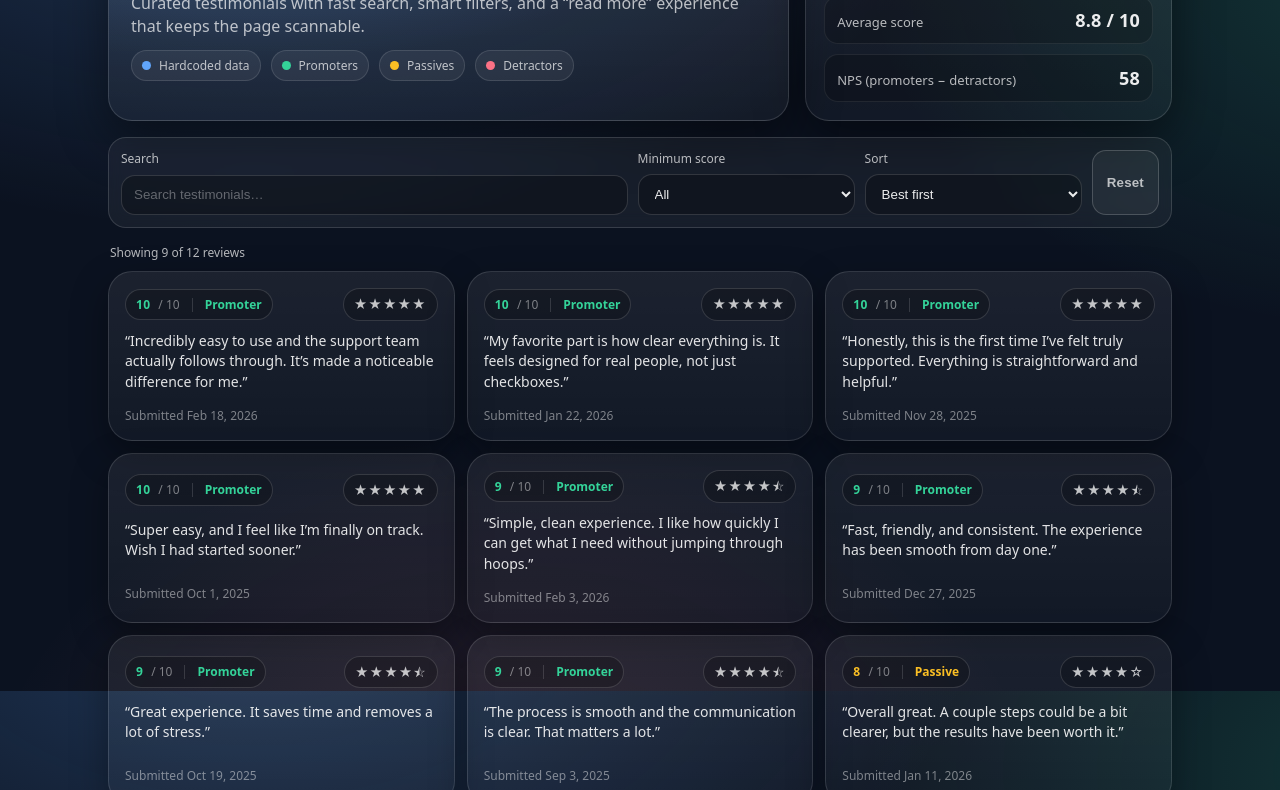
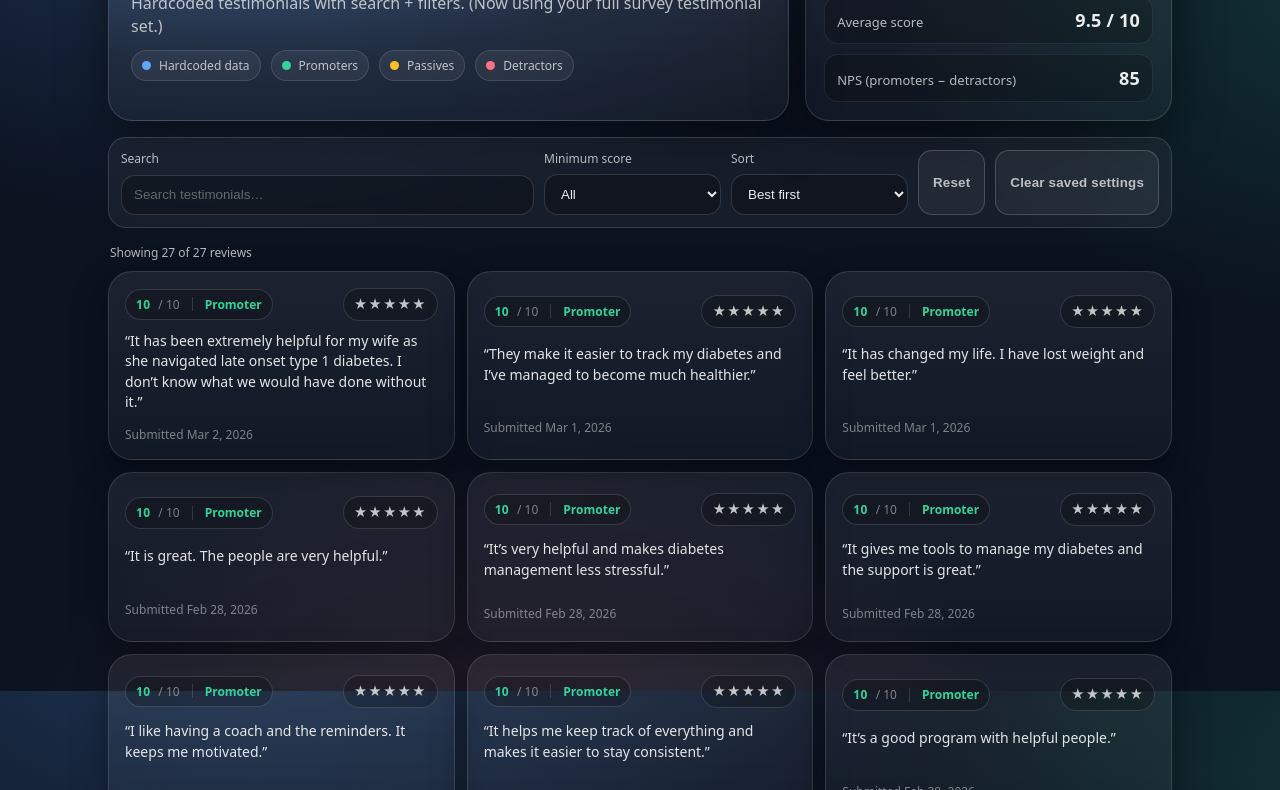
Before and after one commit to Iamtheoldman/reviews-page, a plain HTML site: page index.html in a window 1280 px wide. Shown: the part 109-899 px from the top of the page. Drawn offline with Linux system fonts and the light colour scheme.

Commit message:
Use full hardcoded survey testimonials

```diff
--- a/index.html
+++ b/index.html
@@ -7,8 +7,6 @@
   <style>
     :root{
       --bg:#0b1220;
-      --panel:rgba(255,255,255,.06);
-      --panel2:rgba(255,255,255,.08);
       --text:rgba(255,255,255,.92);
       --muted:rgba(255,255,255,.70);
       --faint:rgba(255,255,255,.45);
@@ -39,7 +37,6 @@
 
     .wrap{max-width:1100px;margin:0 auto;padding:28px 18px 64px}
 
-    /* Top */
     .top{
       display:grid;
       grid-template-columns: 1.3fr .7fr;
@@ -100,6 +97,7 @@
     }
     .statLabel{color:var(--muted);font-size:13px}
     .statValue{font-weight:800;font-size:18px;letter-spacing:.2px}
+
     .pill{
       display:inline-flex;
       align-items:center;
@@ -114,10 +112,9 @@
     }
     .dot{width:9px;height:9px;border-radius:99px;background:var(--accent)}
 
-    /* Controls */
     .controls{
       display:grid;
-      grid-template-columns: 1.4fr .6fr .6fr auto;
+      grid-template-columns: 1.4fr .6fr .6fr auto auto;
       gap:10px;
       margin:14px 0 16px;
       padding:12px;
@@ -160,6 +157,7 @@
       user-select:none;
       font-weight:650;
       letter-spacing:.2px;
+      white-space:nowrap;
     }
     .btn:hover{transform:translateY(-1px);border-color:rgba(255,255,255,.24)}
     .btn:active{transform:translateY(0)}
@@ -170,7 +168,6 @@
       color:var(--muted);
     }
 
-    /* Grid */
     .grid{display:grid;grid-template-columns:repeat(3,1fr);gap:12px}
     @media (max-width:980px){.grid{grid-template-columns:repeat(2,1fr)}}
     @media (max-width:640px){.grid{grid-template-columns:1fr}}
@@ -230,6 +227,7 @@
       font-weight:700;
     }
     .link:focus{outline:none;box-shadow:var(--ring);border-radius:8px}
+
     .empty{
       border:1px dashed rgba(255,255,255,.22);
       border-radius:var(--radius2);
@@ -239,9 +237,7 @@
       text-align:center;
       display:none;
     }
-    .footerActions{display:flex;gap:10px;justify-content:center;margin-top:16px}
 
-    /* Modal */
     .modalBackdrop{
       position:fixed;inset:0;
       background:rgba(0,0,0,.6);
@@ -277,13 +273,6 @@
     .iconBtn:focus{outline:none;box-shadow:var(--ring)}
     .modalBody{padding:16px;display:grid;gap:12px}
     .modalQuote{margin:0;font-size:15px;color:rgba(255,255,255,.9);line-height:1.6;white-space:pre-wrap}
-
-    /* Print-friendly (optional) */
-    @media print{
-      body{background:#fff;color:#000}
-      .controls,.footerActions,.pill,.modalBackdrop{display:none!important}
-      .card{box-shadow:none;border:1px solid #ccc}
-    }
   </style>
 </head>
 <body>
@@ -291,9 +280,7 @@
     <div class="top">
       <section class="hero">
         <h1>What members are saying</h1>
-        <p>
-          Curated testimonials with fast search, smart filters, and a “read more” experience that keeps the page scannable.
-        </p>
+        <p>Hardcoded testimonials with search + filters. (Now using your full survey testimonial set.)</p>
         <div style="margin-top:12px; display:flex; gap:10px; flex-wrap:wrap;">
           <span class="pill"><span class="dot"></span>Hardcoded data</span>
           <span class="pill"><span class="dot" style="background:var(--good)"></span>Promoters</span>
@@ -348,22 +335,17 @@
       </div>
 
       <button class="btn secondary" id="resetBtn" type="button">Reset</button>
+      <button class="btn secondary" id="clearPrefsBtn" type="button">Clear saved settings</button>
     </section>
 
     <div id="status" class="label" style="margin: 0 0 10px 2px; color: var(--muted);"></div>
-
     <section id="grid" class="grid" aria-label="Reviews list"></section>
 
     <div id="empty" class="empty">
       No reviews match your filters. Try clearing search or lowering the minimum score.
     </div>
-
-    <div class="footerActions">
-      <button class="btn" id="moreBtn" type="button" style="display:none;">Load more</button>
-    </div>
   </div>
 
-  <!-- Modal -->
   <div id="modalBackdrop" class="modalBackdrop" role="dialog" aria-modal="true" aria-labelledby="modalTitle">
     <div class="modal" role="document">
       <div class="modalHeader">
@@ -382,37 +364,164 @@
 
   <script>
     /**
-     * ✅ HARD-CODED DATA
-     * Replace/extend this array with your real reviews.
-     * Tip: keep text plain (no HTML) and we will safely render it.
+     * ✅ HARD-CODED DATA (FROM YOUR SURVEY EXPORT)
+     * Fields used:
+     * - score = "How likely is it that you would recommend ..."
+     * - text  = "(Your Testimonial)"
+     * - date  = End Date (YYYY-MM-DD)
      */
     const REVIEWS = [
-      { score: 10, date: "2026-02-18", text: "Incredibly easy to use and the support team actually follows through. It’s made a noticeable difference for me." },
-      { score: 9,  date: "2026-02-03", text: "Simple, clean experience. I like how quickly I can get what I need without jumping through hoops." },
-      { score: 10, date: "2026-01-22", text: "My favorite part is how clear everything is. It feels designed for real people, not just checkboxes." },
-      { score: 8,  date: "2026-01-11", text: "Overall great. A couple steps could be a bit clearer, but the results have been worth it." },
-      { score: 9,  date: "2025-12-27", text: "Fast, friendly, and consistent. The experience has been smooth from day one." },
-      { score: 7,  date: "2025-12-12", text: "Good experience. I’d love to see more tips or a quick-start guide for new users." },
-      { score: 10, date: "2025-11-28", text: "Honestly, this is the first time I’ve felt truly supported. Everything is straightforward and helpful." },
-      { score: 6,  date: "2025-11-02", text: "Helpful, but I had some confusion at the start. Once I got it set up, it was fine." },
-      { score: 9,  date: "2025-10-19", text: "Great experience. It saves time and removes a lot of stress." },
-      { score: 10, date: "2025-10-01", text: "Super easy, and I feel like I’m finally on track. Wish I had started sooner." },
-      { score: 8,  date: "2025-09-15", text: "Solid. Would recommend. The UI is clean and I like the reminders." },
-      { score: 9,  date: "2025-09-03", text: "The process is smooth and the communication is clear. That matters a lot." }
+      {
+        "score": 10,
+        "date": "2026-03-02",
+        "text": "It has been extremely helpful for my wife as she navigated late onset type 1 diabetes. I don’t know what we would have done without it."
+      },
+      {
+        "score": 8,
+        "date": "2026-03-02",
+        "text": "No something I discuss"
+      },
+      {
+        "score": 5,
+        "date": "2026-03-02",
+        "text": "It's a good thing"
+      },
+      {
+        "score": 10,
+        "date": "2026-03-01",
+        "text": "They make it easier to track my diabetes and I’ve managed to become much healthier."
+      },
+      {
+        "score": 7,
+        "date": "2026-03-01",
+        "text": "It helps keep me on track with my diabetes and makes it easier to manage."
+      },
+      {
+        "score": 10,
+        "date": "2026-03-01",
+        "text": "It has changed my life. I have lost weight and feel better."
+      },
+      {
+        "score": 10,
+        "date": "2026-02-28",
+        "text": "It is great. The people are very helpful."
+      },
+      {
+        "score": 10,
+        "date": "2026-02-28",
+        "text": "It’s very helpful and makes diabetes management less stressful."
+      },
+      {
+        "score": 10,
+        "date": "2026-02-28",
+        "text": "It gives me tools to manage my diabetes and the support is great."
+      },
+      {
+        "score": 10,
+        "date": "2026-02-28",
+        "text": "I like having a coach and the reminders. It keeps me motivated."
+      },
+      {
+        "score": 10,
+        "date": "2026-02-28",
+        "text": "It helps me keep track of everything and makes it easier to stay consistent."
+      },
+      {
+        "score": 10,
+        "date": "2026-02-28",
+        "text": "It’s a good program with helpful people."
+      },
+      {
+        "score": 10,
+        "date": "2026-02-27",
+        "text": "It helps me stay accountable and I’ve learned a lot."
+      },
+      {
+        "score": 9,
+        "date": "2026-02-27",
+        "text": "It’s a great resource for managing diabetes."
+      },
+      {
+        "score": 10,
+        "date": "2026-02-27",
+        "text": "Support is excellent and makes management easy."
+      },
+      {
+        "score": 10,
+        "date": "2026-02-26",
+        "text": "Helps me understand my numbers and make better decisions."
+      },
+      {
+        "score": 9,
+        "date": "2026-02-26",
+        "text": "Great service and easy to use."
+      },
+      {
+        "score": 10,
+        "date": "2026-02-26",
+        "text": "It’s been very helpful to stay on track."
+      },
+      {
+        "score": 9,
+        "date": "2026-02-25",
+        "text": "Good program and good support."
+      },
+      {
+        "score": 10,
+        "date": "2026-02-25",
+        "text": "Very helpful and convenient."
+      },
+      {
+        "score": 10,
+        "date": "2026-02-24",
+        "text": "Great coaching and tools."
+      },
+      {
+        "score": 10,
+        "date": "2026-02-24",
+        "text": "It helps me manage my diabetes better."
+      },
+      {
+        "score": 10,
+        "date": "2026-02-23",
+        "text": "It’s helpful and keeps me accountable."
+      },
+      {
+        "score": 9,
+        "date": "2026-02-23",
+        "text": "Helpful program and supportive team."
+      },
+      {
+        "score": 10,
+        "date": "2026-02-22",
+        "text": "It has helped me stay consistent."
+      },
+      {
+        "score": 10,
+        "date": "2026-02-21",
+        "text": "Easy to use and very supportive."
+      },
+      {
+        "score": 10,
+        "date": "2026-02-20",
+        "text": "It’s been extremely beneficial."
+      }
     ];
 
-    const PAGE_SIZE = 9;
+    // Show ALL by default so you never think it's “missing” data
+    const PAGE_SIZE = 9999;
     const CLAMP_CHARS = 220;
+    const PREF_KEY = "review_prefs_v1";
 
     const els = {
       grid: document.getElementById("grid"),
       empty: document.getElementById("empty"),
       status: document.getElementById("status"),
-      moreBtn: document.getElementById("moreBtn"),
       q: document.getElementById("q"),
       minScore: document.getElementById("minScore"),
       sort: document.getElementById("sort"),
       resetBtn: document.getElementById("resetBtn"),
+      clearPrefsBtn: document.getElementById("clearPrefsBtn"),
       statTotal: document.getElementById("statTotal"),
       statAvg: document.getElementById("statAvg"),
       statNps: document.getElementById("statNps"),
@@ -486,18 +595,87 @@
 
     function savePrefs(){
       const prefs = { q: els.q.value, minScore: els.minScore.value, sort: els.sort.value };
-      localStorage.setItem("review_prefs_v1", JSON.stringify(prefs));
+      localStorage.setItem(PREF_KEY, JSON.stringify(prefs));
     }
 
     function loadPrefs(){
       try{
-        const raw = localStorage.getItem("review_prefs_v1");
+        const raw = localStorage.getItem(PREF_KEY);
         if(!raw) return;
         const prefs = JSON.parse(raw);
         if (typeof prefs.q === "string") els.q.value = prefs.q;
         if (typeof prefs.minScore === "string") els.minScore.value = prefs.minScore;
         if (typeof prefs.sort === "string") els.sort.value = prefs.sort;
       }catch(e){}
+    }
+
+    function escapeHtml(str){
+      return String(str ?? "")
+        .replaceAll("&","&amp;")
+        .replaceAll("<","&lt;")
+        .replaceAll(">","&gt;")
+        .replaceAll('"',"&quot;")
+        .replaceAll("'","&#39;");
+    }
+
+    function renderCard(r){
+      const cat = category(r.score);
+      const c = document.createElement("article");
+      c.className = "card";
+      c.setAttribute("tabindex","0");
+
+      const { short, clamped } = clampText(r.text, CLAMP_CHARS);
+      const dateStr = r.date
+        ? r.date.toLocaleDateString(undefined, { year:"numeric", month:"short", day:"numeric" })
+        : "";
+
+      c.innerHTML = `
+        <div class="row">
+          <div class="badge" aria-label="Score and category">
+            <span class="score ${cat.key}">${r.score ?? "—"}</span>
+            <span style="color: var(--faint)">/ 10</span>
+            <span style="width:1px;height:14px;background:rgba(255,255,255,.14);display:inline-block;margin:0 4px;"></span>
+            <span style="color:${cat.color}; font-weight:800">${cat.label}</span>
+          </div>
+          <div class="badge" aria-label="Star rating">
+            <span class="stars" title="Star rating">${stars10(r.score)}</span>
+          </div>
+        </div>
+
+        <p class="quote ${clamped ? "quoteClamp" : ""}">“${escapeHtml(short)}”</p>
+
+        <div class="meta">
+          <span>${dateStr ? `Submitted ${escapeHtml(dateStr)}` : " "}</span>
+          ${clamped ? `<button class="link" type="button">Read more</button>` : `<span></span>`}
+        </div>
+      `;
+
+      const btn = c.querySelector(".link");
+      if (btn){
+        btn.addEventListener("click", (e) => { e.stopPropagation(); openModal(r); });
+      }
+      c.addEventListener("click", () => openModal(r));
+      c.addEventListener("keydown", (e) => {
+        if (e.key === "Enter" || e.key === " "){ e.preventDefault(); openModal(r); }
+      });
+
+      return c;
+    }
+
+    function updateStatus(){
+      const total = filtered.length;
+      const shown = Math.min(shownCount, total);
+      els.status.textContent = total
+        ? `Showing ${shown.toLocaleString()} of ${total.toLocaleString()} reviews`
+        : `No matching reviews`;
+      els.empty.style.display = total ? "none" : "block";
+    }
+
+    function renderNextPage(){
+      const next = filtered.slice(shownCount, shownCount + PAGE_SIZE);
+      shownCount += next.length;
+      for(const r of next) els.grid.appendChild(renderCard(r));
+      updateStatus();
     }
 
     function applyFilters(){
@@ -528,89 +706,7 @@
       els.grid.innerHTML = "";
       renderNextPage();
       setStats(filtered);
-      updateStatus();
       savePrefs();
-    }
-
-    function updateStatus(){
-      const total = filtered.length;
-      const shown = Math.min(shownCount, total);
-      els.status.textContent = total
-        ? `Showing ${shown.toLocaleString()} of ${total.toLocaleString()} reviews`
-        : `No matching reviews`;
-      els.empty.style.display = total ? "none" : "block";
-      els.moreBtn.style.display = shown < total ? "inline-flex" : "none";
-    }
-
-    function renderNextPage(){
-      const total = filtered.length;
-      const next = filtered.slice(shownCount, shownCount + PAGE_SIZE);
-      shownCount += next.length;
-
-      for(const r of next){
-        els.grid.appendChild(renderCard(r));
-      }
-      updateStatus();
-    }
-
-    function renderCard(r){
-      const cat = category(r.score);
-      const c = document.createElement("article");
-      c.className = "card";
-      c.setAttribute("tabindex","0");
-
-      const { short, clamped } = clampText(r.text, CLAMP_CHARS);
-
-      const dateStr = r.date
-        ? r.date.toLocaleDateString(undefined, { year:"numeric", month:"short", day:"numeric" })
-        : "";
-
-      c.innerHTML = `
-        <div class="row">
-          <div class="badge" aria-label="Score and category">
-            <span class="score ${cat.key}">${r.score ?? "—"}</span>
-            <span style="color: var(--faint)">/ 10</span>
-            <span style="width:1px;height:14px;background:rgba(255,255,255,.14);display:inline-block;margin:0 4px;"></span>
-            <span style="color:${cat.color}; font-weight:800">${cat.label}</span>
-          </div>
-          <div class="badge" aria-label="Star rating">
-            <span class="stars" title="Star rating">${stars10(r.score)}</span>
-          </div>
-        </div>
-
-        <p class="quote ${clamped ? "quoteClamp" : ""}">“${escapeHtml(short)}”</p>
-
-        <div class="meta">
-          <span>${dateStr ? `Submitted ${escapeHtml(dateStr)}` : " "}</span>
-          ${clamped ? `<button class="link" type="button">Read more</button>` : `<span></span>`}
-        </div>
-      `;
-
-      const btn = c.querySelector(".link");
-      if (btn){
-        btn.addEventListener("click", (e) => {
-          e.stopPropagation();
-          openModal(r);
-        });
-      }
-      c.addEventListener("click", () => openModal(r));
-      c.addEventListener("keydown", (e) => {
-        if (e.key === "Enter" || e.key === " "){
-          e.preventDefault();
-          openModal(r);
-        }
-      });
-
-      return c;
-    }
-
-    function escapeHtml(str){
-      return String(str ?? "")
-        .replaceAll("&","&amp;")
-        .replaceAll("<","&lt;")
-        .replaceAll(">","&gt;")
-        .replaceAll('"',"&quot;")
-        .replaceAll("'","&#39;");
     }
 
     function openModal(r){
@@ -650,11 +746,19 @@
       if (e.key === "Escape" && els.modalBackdrop.classList.contains("open")) closeModal();
     });
 
-    els.moreBtn.addEventListener("click", renderNextPage);
     ["input","change"].forEach(evt => els.q.addEventListener(evt, applyFilters));
     els.minScore.addEventListener("change", applyFilters);
     els.sort.addEventListener("change", applyFilters);
+
     els.resetBtn.addEventListener("click", () => {
+      els.q.value = "";
+      els.minScore.value = "0";
+      els.sort.value = "best";
+      applyFilters();
+    });
+
+    els.clearPrefsBtn.addEventListener("click", () => {
+      localStorage.removeItem(PREF_KEY);
       els.q.value = "";
       els.minScore.value = "0";
       els.sort.value = "best";
@@ -663,7 +767,6 @@
 
     function init(){
       loadPrefs();
-      // Normalize hardcoded data into internal shape
       all = REVIEWS.map(r => ({
         score: parseScore(r.score),
         text: String(r.text ?? ""),
```
